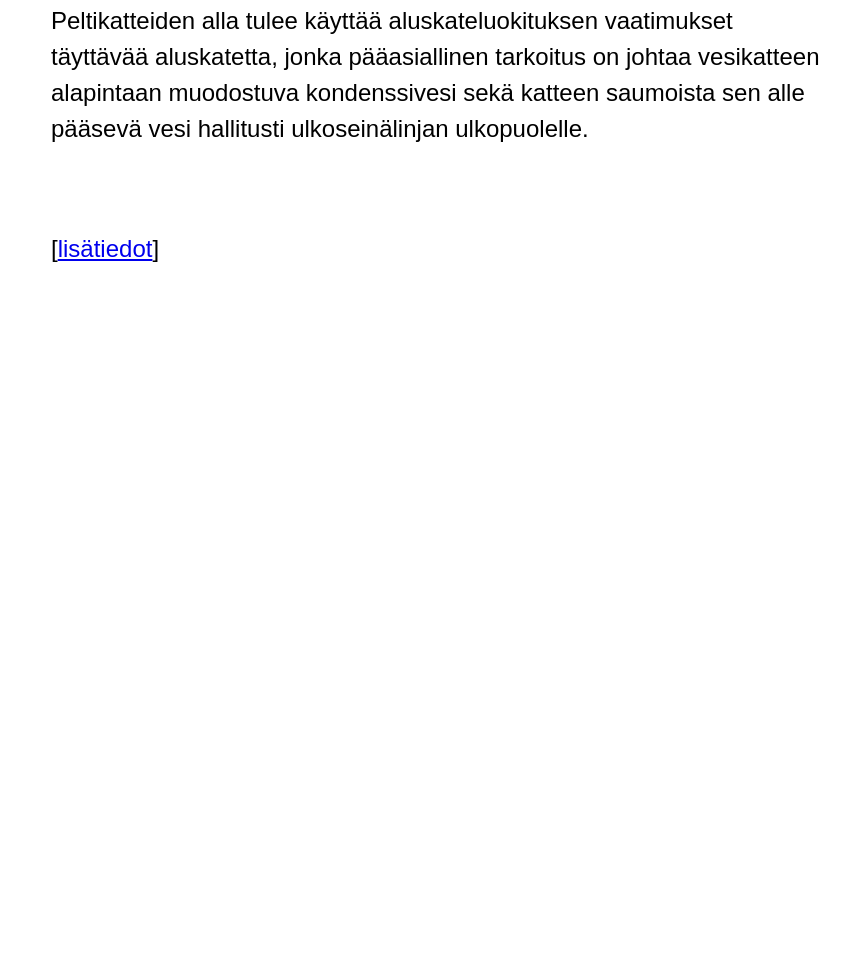
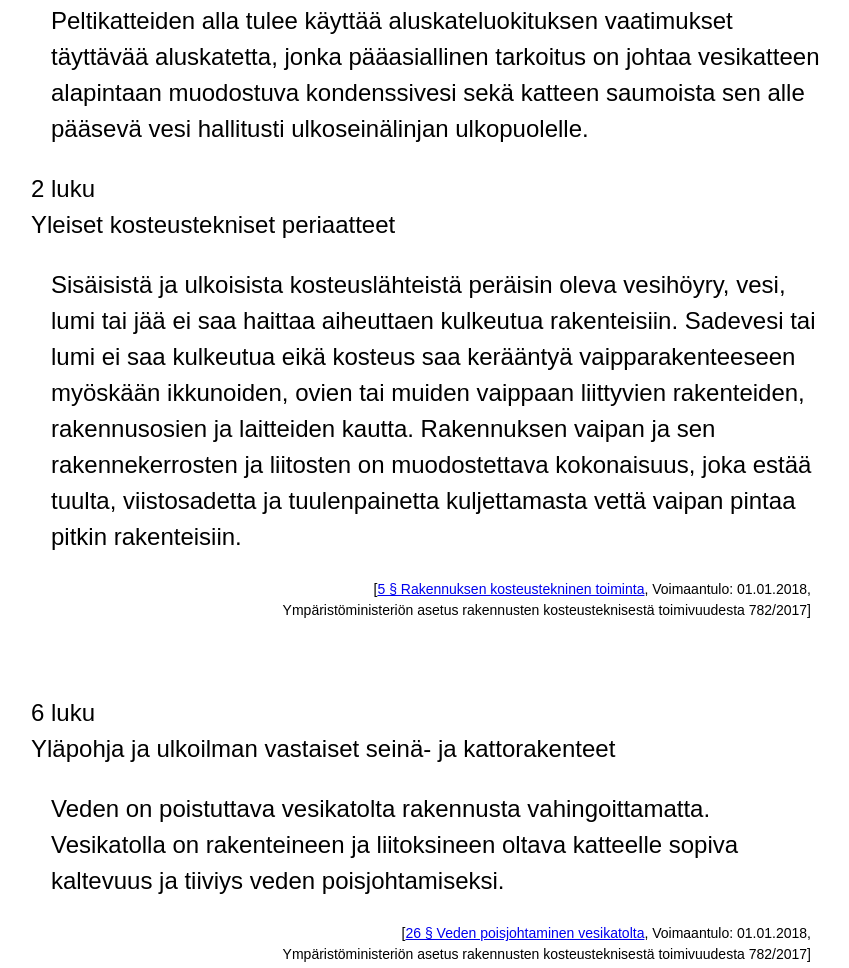
Before and after one commit to talonendm/rimat, a plain HTML site: page assets/html/maaritelmat.html in a window 1280 px wide. Shown: the part 1252-2220 px from the top of the page, without its empty margins (209-1058 px from the left). Before the commit the page ends 1563 px from the top, so only its background shows below. Drawn offline with Linux system fonts and the light colour scheme.

Commit message:
change aluskate

```diff
--- a/assets/html/maaritelmat.html
+++ b/assets/html/maaritelmat.html
@@ -88,6 +88,19 @@
             <p>Aluskatteen pääasiallinen tarkoitus</p>
             <p class="fade-out">Peltikatteiden alla tulee käyttää aluskateluokituksen vaatimukset täyttävää aluskatetta, jonka pääasiallinen tarkoitus on johtaa vesikatteen alapintaan muodostuva kondenssivesi sekä katteen saumoista sen alle pääsevä vesi hallitusti ulkoseinälinjan ulkopuolelle.</p>
 
+
+            <p>2 luku<br>Yleiset kosteustekniset periaatteet</p>
+            <p class="fade-out">Sisäisistä ja ulkoisista kosteuslähteistä peräisin oleva vesihöyry, vesi, lumi tai jää ei saa haittaa aiheuttaen kulkeutua rakenteisiin. Sadevesi tai lumi ei saa kulkeutua eikä kosteus saa kerääntyä vaipparakenteeseen myöskään ikkunoiden, ovien tai muiden vaippaan liittyvien rakenteiden, rakennusosien ja laitteiden kautta. Rakennuksen vaipan ja sen rakennekerrosten ja liitosten on muodostettava kokonaisuus, joka estää tuulta, viistosadetta ja tuulenpainetta kuljettamasta vettä vaipan pintaa pitkin rakenteisiin.</p>
+            <p class="fade-out-reference">[<a href="https://www.finlex.fi/fi/laki/alkup/2017/20170782#Pidm46333579984176">5 § Rakennuksen kosteustekninen toiminta</a>,
+                Voimaantulo: 01.01.2018,<br>Ympäristöministeriön asetus rakennusten kosteusteknisestä toimivuudesta 782/2017]</p>
+            <br>
+
+            <p>6 luku<br>Yläpohja ja ulkoilman vastaiset seinä- ja kattorakenteet</p>
+            <p class="fade-out">Veden on poistuttava vesikatolta rakennusta vahingoittamatta. Vesikatolla on rakenteineen ja liitoksineen oltava katteelle sopiva kaltevuus ja tiiviys veden poisjohtamiseksi.</p>
+            <p class="fade-out-reference">[<a href="https://www.finlex.fi/fi/laki/alkup/2017/20170782#Pidm46333578304176">26 § Veden poisjohtaminen vesikatolta</a>,
+                Voimaantulo: 01.01.2018,<br>Ympäristöministeriön asetus rakennusten kosteusteknisestä toimivuudesta 782/2017]</p>
+            <br>
+
             <br>
             <p class="fade-out">[<a href="https://talonendm.github.io/2022-05-20-vesikattolaki/">lisätiedot</a>]</p>
 
```
